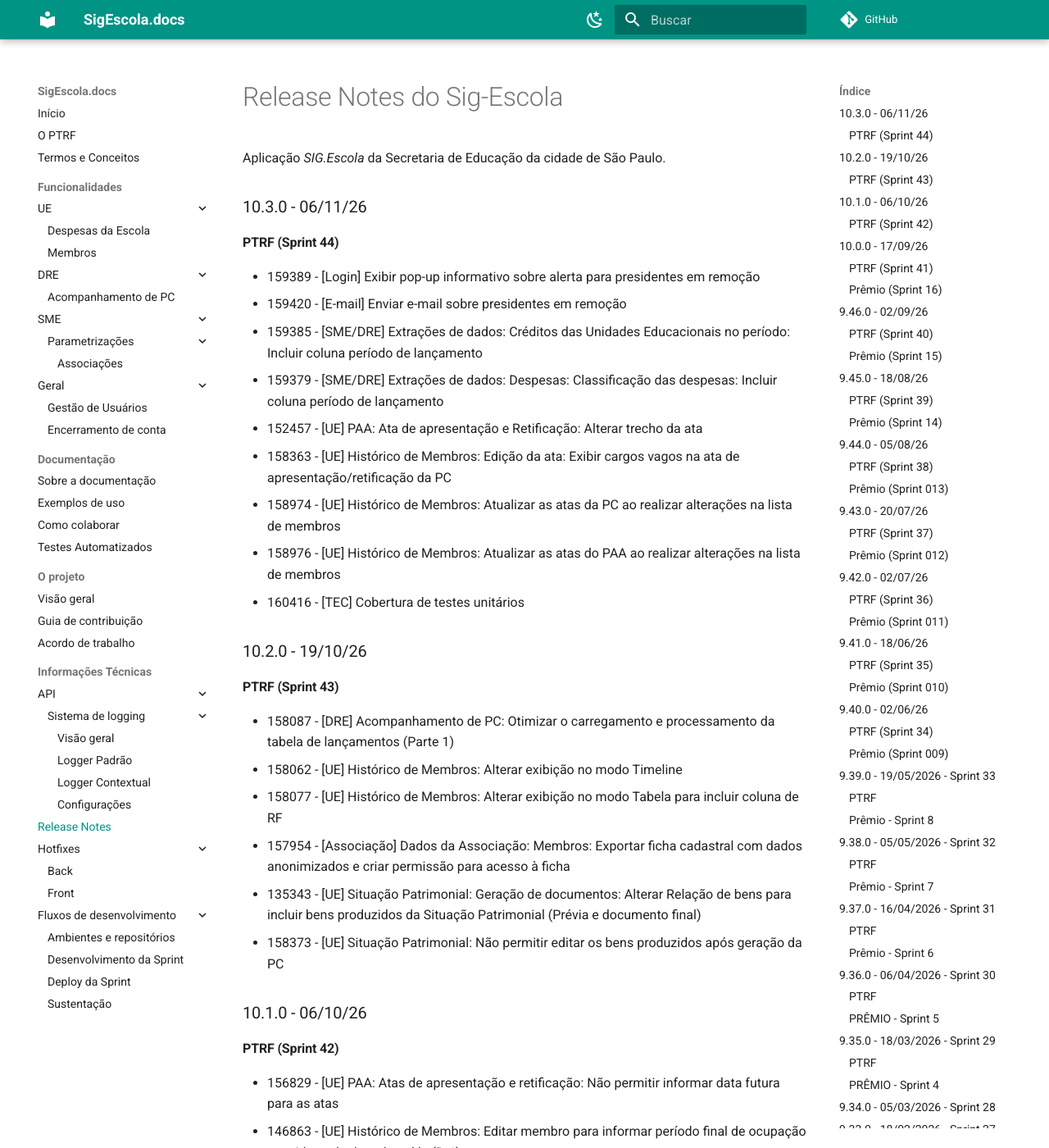
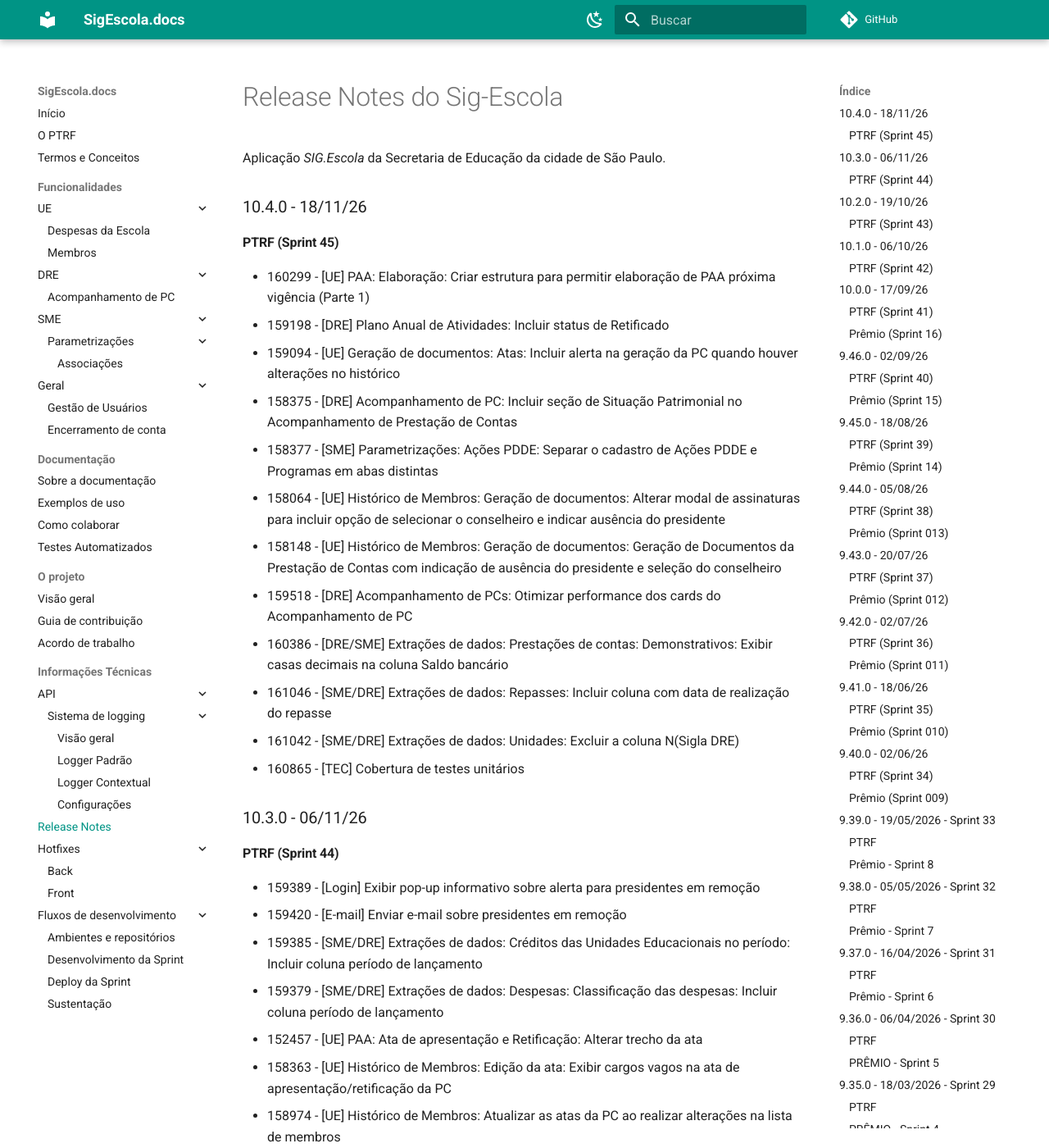
Before and after one commit to prefeiturasp/SME-PTRF-Docs, an MkDocs documentation site: the page built from docs/projeto/release_notes.md, in a window 1280 px wide and 1400 px high. Shown: the whole window at 82% size. Built offline with MkDocs 1.6.1 and Material for MkDocs 9.7.7, drawn with Linux system fonts in a browser that asks for light colours; comment, search, counter and statistics services are not loaded.

Commit message:
Add release notes for version 10.4.0
Added release notes for version 10.4.0 including multiple updates and improvements.

```diff
--- a/docs/projeto/release_notes.md
+++ b/docs/projeto/release_notes.md
@@ -1,6 +1,21 @@
 # Release Notes do Sig-Escola
 
 Aplicação *SIG.Escola* da Secretaria de Educação da cidade de São Paulo.
+
+### 10.4.0 - 18/11/26
+#### PTRF (Sprint 45)
+* 160299 - [UE] PAA: Elaboração: Criar estrutura para permitir elaboração de PAA próxima vigência (Parte 1)
+* 159198 - [DRE] Plano Anual de Atividades: Incluir status de Retificado
+* 159094 - [UE] Geração de documentos: Atas: Incluir alerta na geração da PC quando houver alterações no histórico
+* 158375 - [DRE] Acompanhamento de PC: Incluir seção de Situação Patrimonial no Acompanhamento de Prestação de Contas
+* 158377 - [SME] Parametrizações: Ações PDDE: Separar o cadastro de Ações PDDE e Programas em abas distintas
+* 158064 - [UE] Histórico de Membros: Geração de documentos: Alterar modal de assinaturas para incluir opção de selecionar o conselheiro e indicar ausência do presidente
+* 158148 - [UE] Histórico de Membros: Geração de documentos: Geração de Documentos da Prestação de Contas com indicação de ausência do presidente e seleção do conselheiro
+* 159518 - [DRE] Acompanhamento de PCs: Otimizar performance dos cards do Acompanhamento de PC
+* 160386 - [DRE/SME] Extrações de dados: Prestações de contas: Demonstrativos: Exibir casas decimais na coluna Saldo bancário
+* 161046 - [SME/DRE] Extrações de dados: Repasses: Incluir coluna com data de realização do repasse
+* 161042 - [SME/DRE] Extrações de dados: Unidades: Excluir a coluna N(Sigla DRE)
+* 160865 - [TEC] Cobertura de testes unitários
 
 ### 10.3.0 - 06/11/26
 #### PTRF (Sprint 44)
```
